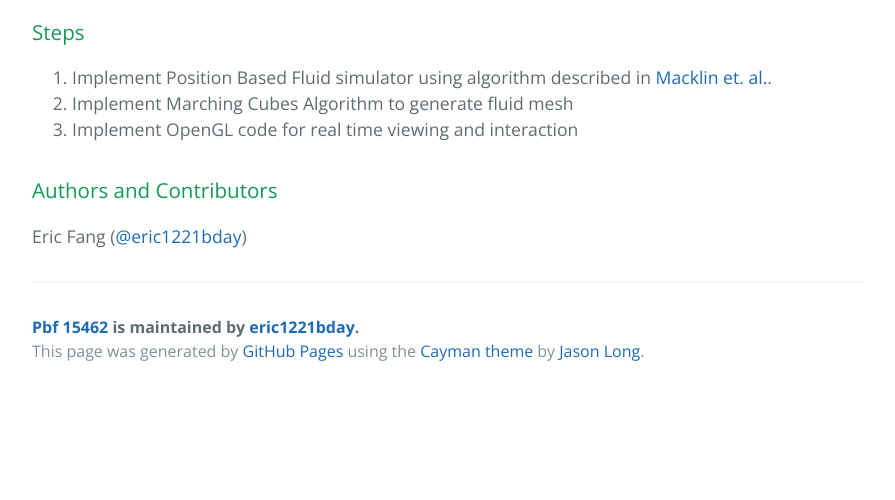
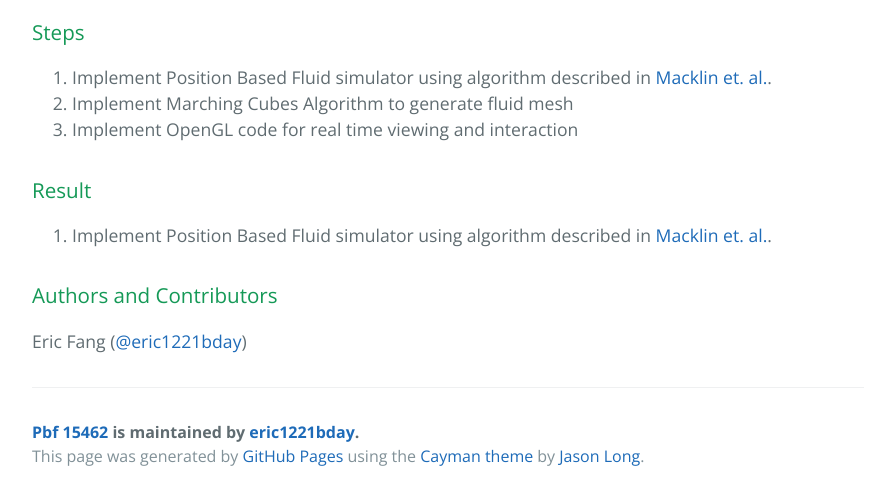
Before and after one commit to eric1221bday/PBF_15462, a plain HTML site: page index.html in a window 1280 px wide. Shown: the part 940-1440 px from the top of the page, without its empty margins (192-1087 px from the left). Before the commit the page ends 1335 px from the top, so only its background shows below. Drawn offline with nearby package versions, Linux system fonts and the light colour scheme.

Commit message:
Update index.html

```diff
--- a/index.html
+++ b/index.html
@@ -38,6 +38,14 @@
 </ol>
 
 <h3>
+
+<a id="Result" class="anchor" href="#Result" aria-hidden="true"><span aria-hidden="true" class="octicon octicon-link"></span></a>Result</h3>
+
+<ol>
+<li>Implement Position Based Fluid simulator using algorithm described in <a href="http://mmacklin.com/pbf_sig_preprint.pdf">Macklin et. al.</a>.</li>
+</ol>
+
+<h3>
 <a id="authors-and-contributors" class="anchor" href="#authors-and-contributors" aria-hidden="true"><span aria-hidden="true" class="octicon octicon-link"></span></a>Authors and Contributors</h3>
 
 <p>Eric Fang (<a href="https://github.com/eric1221bday" class="user-mention">@eric1221bday</a>)</p>
```
